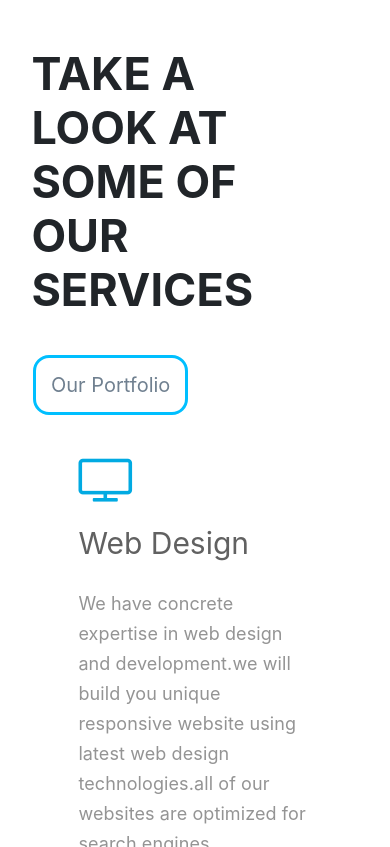
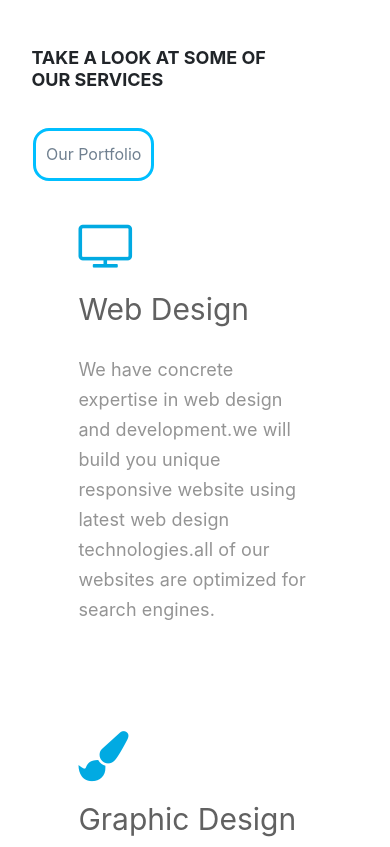
Before and after one commit to anthonyponson/Agency-website-design, a plain HTML site: page index.html in a window 390 px wide. Shown: the part 1926-2773 px from the top of the page. Drawn offline with nearby package versions, Linux system fonts and the light colour scheme.

Commit message:
css changed

```diff
--- a/css/index.css
+++ b/css/index.css
@@ -302,6 +302,16 @@ div .work-title h1 {
   }
   .fancy-box h1 > p {
     font-size: 16px !important;
+  }
+}
+@media (max-width:768px) and (min-width:330px){
+  #work-section1 .work-title h1{
+    font-size: 18px !important;
+  }
+  #work-btn a{
+    font-size: 16px !important;
+    font-weight: 400 !important;
+    padding: 10px 10px !important;
   }
 }
 #work-btn a {
```
